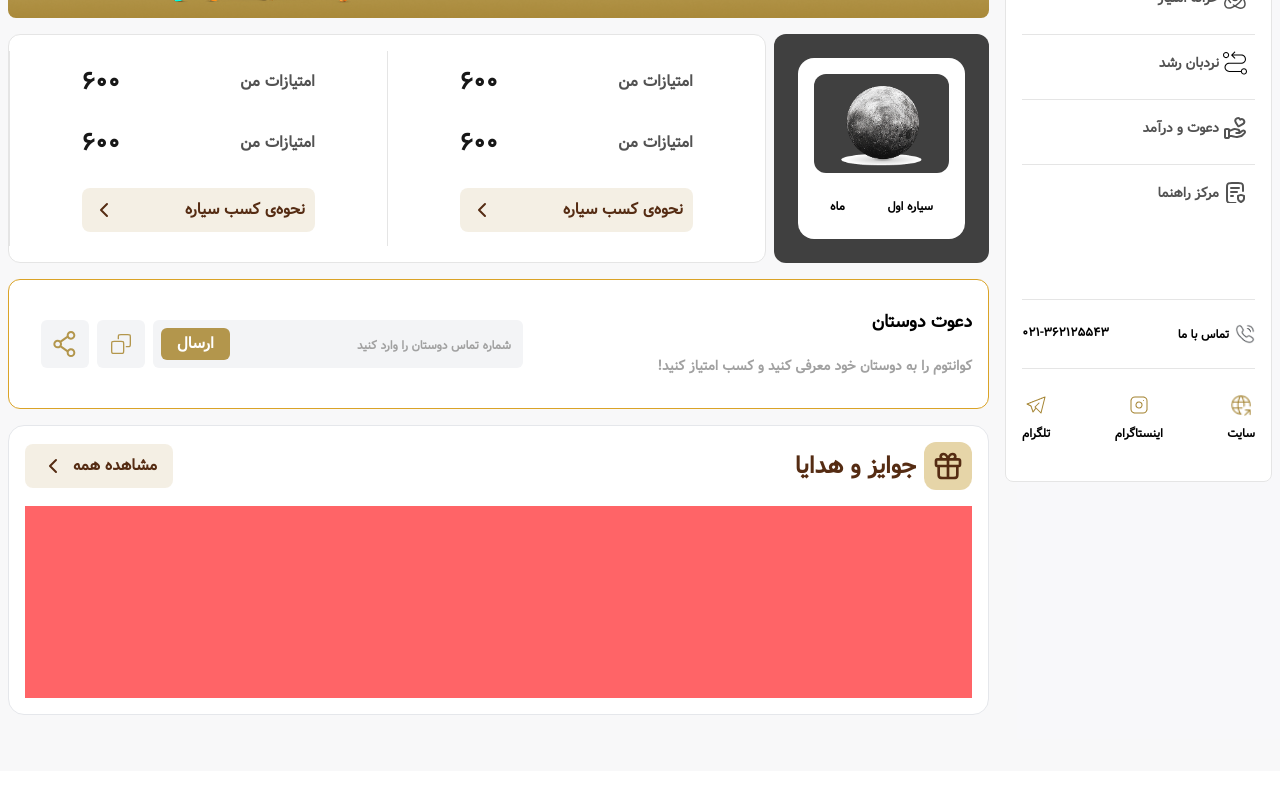
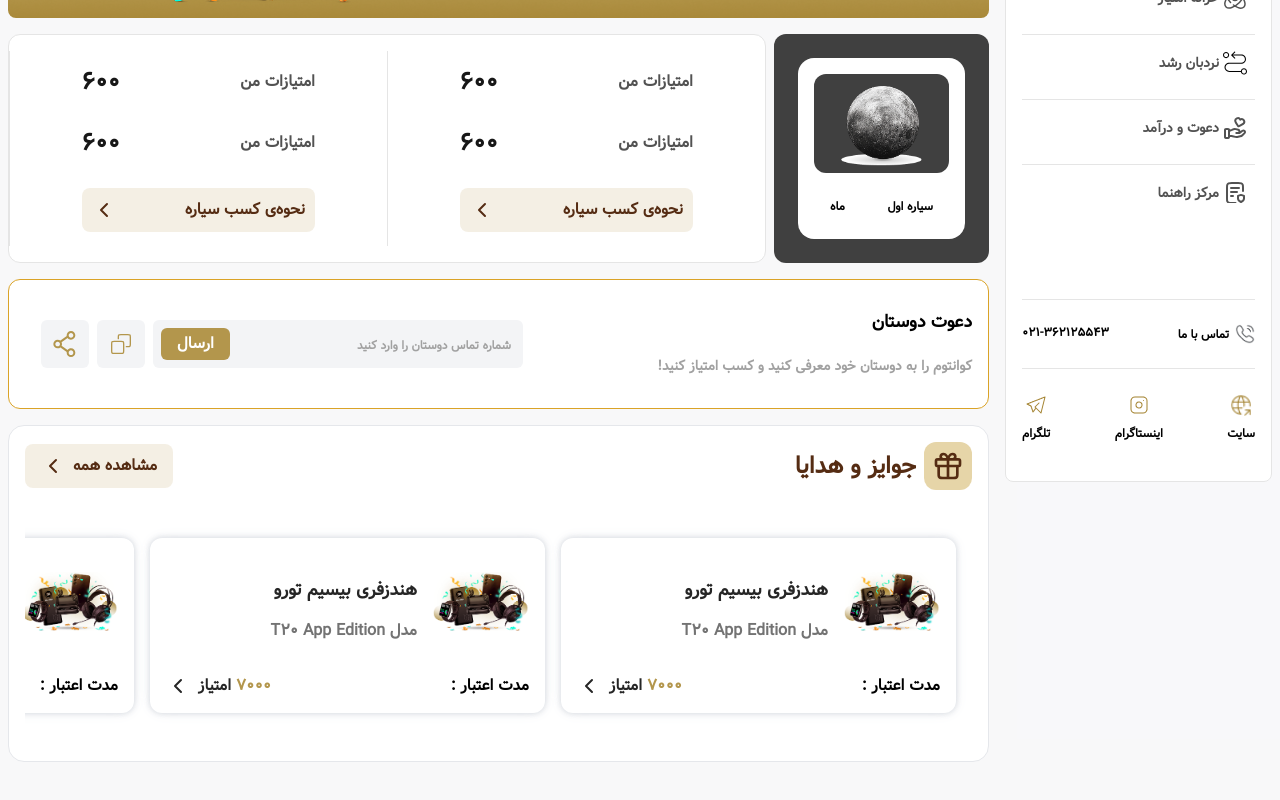
Before and after one commit to MmdQurani/Ayande-Club, a React (Vite) app: page /dashboard in a window 1280 px wide. Shown: the part 278-1078 px from the top of the page. Built offline with nearby package versions, Linux system fonts and the light colour scheme.

Commit message:
Finishing the rewardContainer component

```diff
--- a/src/Components/Sidebar/Sidebar.jsx
+++ b/src/Components/Sidebar/Sidebar.jsx
@@ -12,7 +12,7 @@ function Sidebar() {
   const navigate = useNavigate()
 
   return (
-    <div className="sidebar sticky top-10 h-[90vh] min-h-0 w-[267px] hidden lg:flex flex-col bg-white rounded-lg border border-neutral-200 p-4">
+    <div className="sidebar sticky top-10 h-[90vh] min-h-0 min-w-[267px] hidden lg:flex flex-col bg-white rounded-lg border border-neutral-200 p-4">
 
       <div className="sidebar_logo mb-6">
         <img
--- a/src/Layout/MainLayout.jsx
+++ b/src/Layout/MainLayout.jsx
@@ -14,7 +14,7 @@ function MainLayout({ children }) {
         <div className='lg:container w-full px-2 flex flex-row justify-center my-10 space-x-4'>
           <Sidebar />
 
-          <main className='main flex-1'>
+          <main className='main flex-1 min-w-0'>
             <MainHeader />
 
             {children}
--- a/src/Pages/Dashboard/Dashboard.jsx
+++ b/src/Pages/Dashboard/Dashboard.jsx
@@ -103,7 +103,7 @@ function Dashboard() {
           </div>
 
           {/* جوایز و هدایا */}
-          <div className='rewardContainer w-full max-h-max h-[290px] flex flex-col bg-white border-1 border-gray-200 rounded-2xl p-4'>
+          <div className='rewardContainer w-full h-max min-h-[290px] flex flex-col bg-white border-1 border-gray-200 rounded-2xl p-4'>
             <div className='header_reward w-full h-max flex justify-between items-center mb-4'>
 
               <div className='title_reward flex flex-row items-center space-x-2'>
@@ -124,10 +124,32 @@ function Dashboard() {
               </button>
             </div>
 
-            <div className='content_reward w-full h-full flex flex-row items-center justify-start space-x-2 bg-red-400'>
+            {/* کارت‌ها */}
+            <div className='content_reward max-w-full flex flex-col md:flex-row space-y-6 md:space-y-0 space-x-0 md:space-x-4 md:overflow-x-auto scrollbar-thin scrollbar-thumb-gray-400 scrollbar-track-gray-100 scrollbar-custom py-8 px-4'>
+              {[1, 2, 3, 4, 5, 6, 7, 8, 9].map((item, index) => (
+                <div key={index} className='card_reward Quantum_Card min-w-0 md:min-w-[395px] h-[175px] flex-shrink-0 rounded-xl shadow p-4 flex flex-col items-center justify-center space-y-2'>
+                  <div className='card_reward_top w-full flex flex-row items-center space-x-4'>
+                    <img src={dashboard_header_img} alt="product" className='w-24 h-24 object-contain mb-4' />
+                    <div className='flex-1 min-w-0 flex flex-col items-start space-y-4'>
+                      <span className='text-[16px] md:text-lg text-neutral-800'>هندزفری بیسیم تورو</span>
+                      <span className='text-sm md:text-[16px] text-neutral-500'>مدل T20 App Edition</span>
+                    </div>
+                  </div>
+                  <div className='card_reward_bottom flex-shrink-0 flex flex-row justify-between w-full'>
+                    <span>مدت اعتبار :</span>
+                    <button className='stroke-neutral-800 text-neutral-800 cursor-pointer flex flex-row items-center space-x-2'>
+                      <span><p className='inline p-0 m-0 text-secondary-2'>7000</p> امتیاز</span>
+                      <svg xmlns="http://www.w3.org/2000/svg" width="24px" height="24px" viewBox="0 0 24 24" fill="none">
+                        <path d="M15 6L9 12L15 18" stroke-width="2" stroke-linecap="round" stroke-linejoin="round"></path>
+                      </svg>
+                    </button>
+                  </div>
 
+                </div>
+              ))}
             </div>
           </div>
+
 
         </div>
 
--- a/src/index.css
+++ b/src/index.css
@@ -65,7 +65,7 @@
 
 .Quantum_Card {
   background-color: var(--color-white);
-  box-shadow: 0 0 10px var(--color-gray-200), 0 0 15px var(--color-gray-100);
+  box-shadow: 0 0 6px var(--color-gray-300), 0 0 15px var(--color-gray-100);
   border-radius: 0.75rem;
 }
 
@@ -75,3 +75,65 @@ footer {
   background-position: center;
   background-repeat: no-repeat;
 }
+
+/* برای کل صفحه */
+html {
+  scrollbar-width: thin;
+  /* Firefox */
+  scrollbar-color: #9ca3af #f3f4f6;
+  /* thumb , track */
+}
+
+/* Chrome, Edge, Safari */
+html::-webkit-scrollbar {
+  width: 8px;
+  /* عرض اسکرول عمودی */
+}
+
+html::-webkit-scrollbar-track {
+  background: #f3f4f6;
+  /* رنگ پس زمینه */
+  border-radius: 10px;
+}
+
+html::-webkit-scrollbar-thumb {
+  background-color: #9ca3af;
+  /* رنگ دستگیره */
+  border-radius: 10px;
+}
+
+html::-webkit-scrollbar-thumb:hover {
+  background-color: #6b7280;
+  /* رنگ وقتی هاور میشه */
+}
+
+/* کلاس برای اسکرول سفارشی */
+.scrollbar-custom {
+  scrollbar-width: thin;
+  /* Firefox */
+  scrollbar-color: #9ca3af #f3f4f6;
+  /* Firefox -> thumb رنگ #9ca3af , track رنگ #f3f4f6 */
+}
+
+/* Chrome, Edge, Safari */
+.scrollbar-custom::-webkit-scrollbar {
+  height: 6px;
+  /* ارتفاع برای اسکرول افقی */
+}
+
+.scrollbar-custom::-webkit-scrollbar-track {
+  background: #f3f4f6;
+  /* رنگ پس زمینه track */
+  border-radius: 10px;
+}
+
+.scrollbar-custom::-webkit-scrollbar-thumb {
+  background-color: #9ca3af;
+  /* رنگ thumb */
+  border-radius: 10px;
+}
+
+.scrollbar-custom::-webkit-scrollbar-thumb:hover {
+  background-color: #6b7280;
+  /* رنگ وقتی هاور میشه */
+}
```
